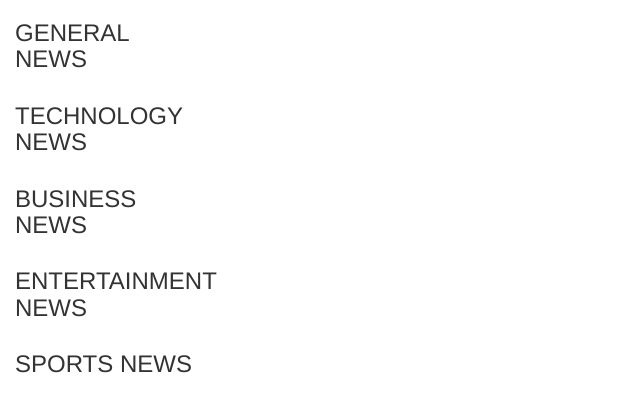
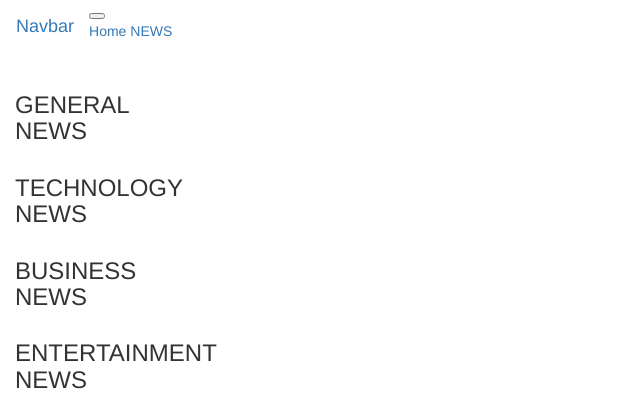
Before and after one commit to Nelly-ayebale/News, a Flask app: template app/templates/index.html in a window 1280 px wide. Shown: the top 420 px of the page, without its empty margins (0-640 px from the left). Run offline with Flask 2, Linux system fonts and the light colour scheme; the template is opened without the code that fills it, so the values that code supplies are empty; some libraries are stand-ins or nearby versions.

Commit message:
Added navbar to the page

```diff
--- a/app/templates/base.html
+++ b/app/templates/base.html
@@ -1 +1,5 @@
 {%extends 'bootstrap/base.html' %}
+
+{% block navbar %}
+{% include 'navbar.html' %}
+{% endblock %}
--- /dev/null
+++ b/app/templates/navbar.html
@@ -0,0 +1,15 @@
+<nav class="navbar navbar-expand-lg navbar-light bg-dark">
+    <a class="navbar-brand" href="#">Navbar</a>
+    <button class="navbar-toggler" type="button" data-toggle="collapse" data-target="#navbarNavAltMarkup"
+        aria-controls="navbarNavAltMarkup" aria-expanded="false" aria-label="Toggle navigation">
+        <span class="navbar-toggler-icon"></span>
+    </button>
+    <div class="collapse navbar-collapse" id="navbarNavAltMarkup">
+        <div class="navbar-nav">
+            <a class="nav-link active" href="#">Home <span class="sr-only">(current)</span></a>
+            <a class="nav-link" href="#">NEWS</a>
+
+
+        </div>
+    </div>
+</nav>
```
